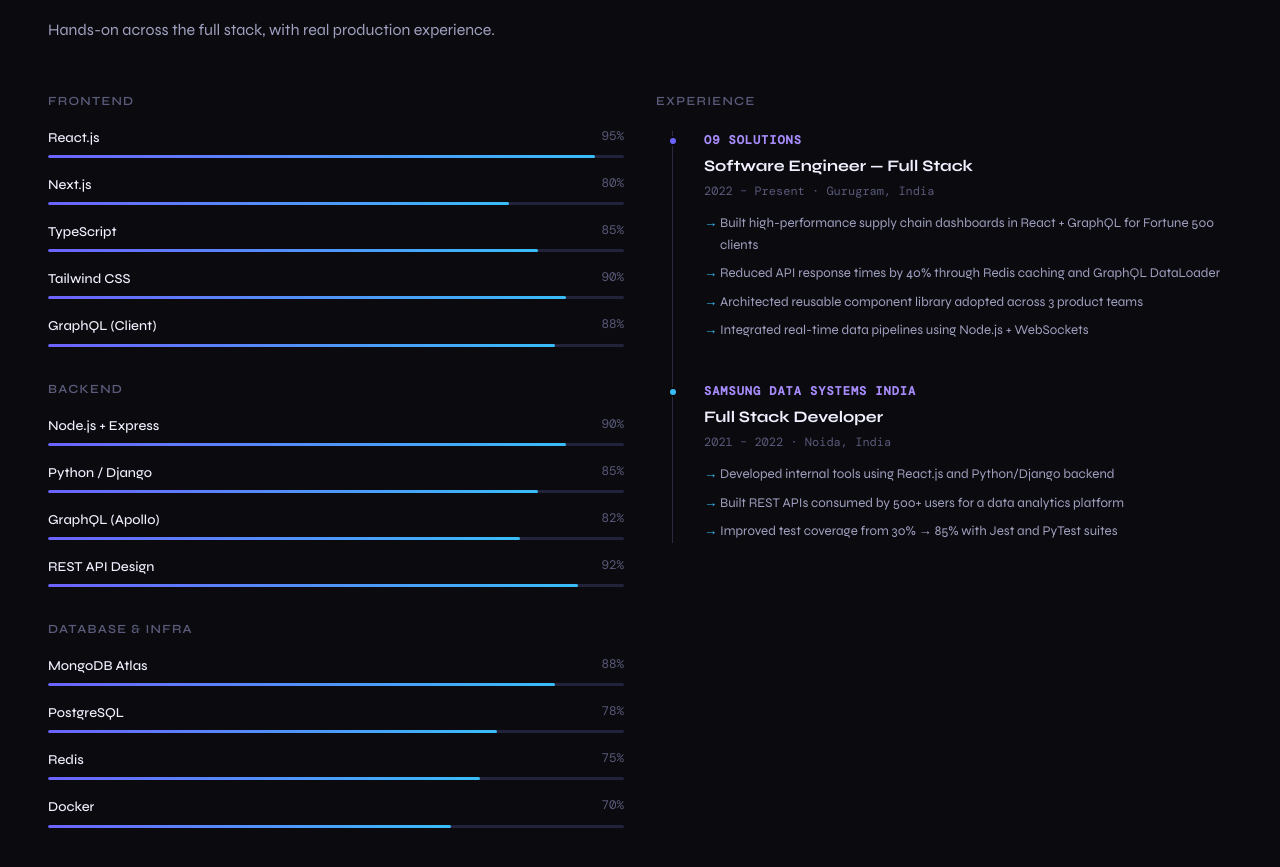
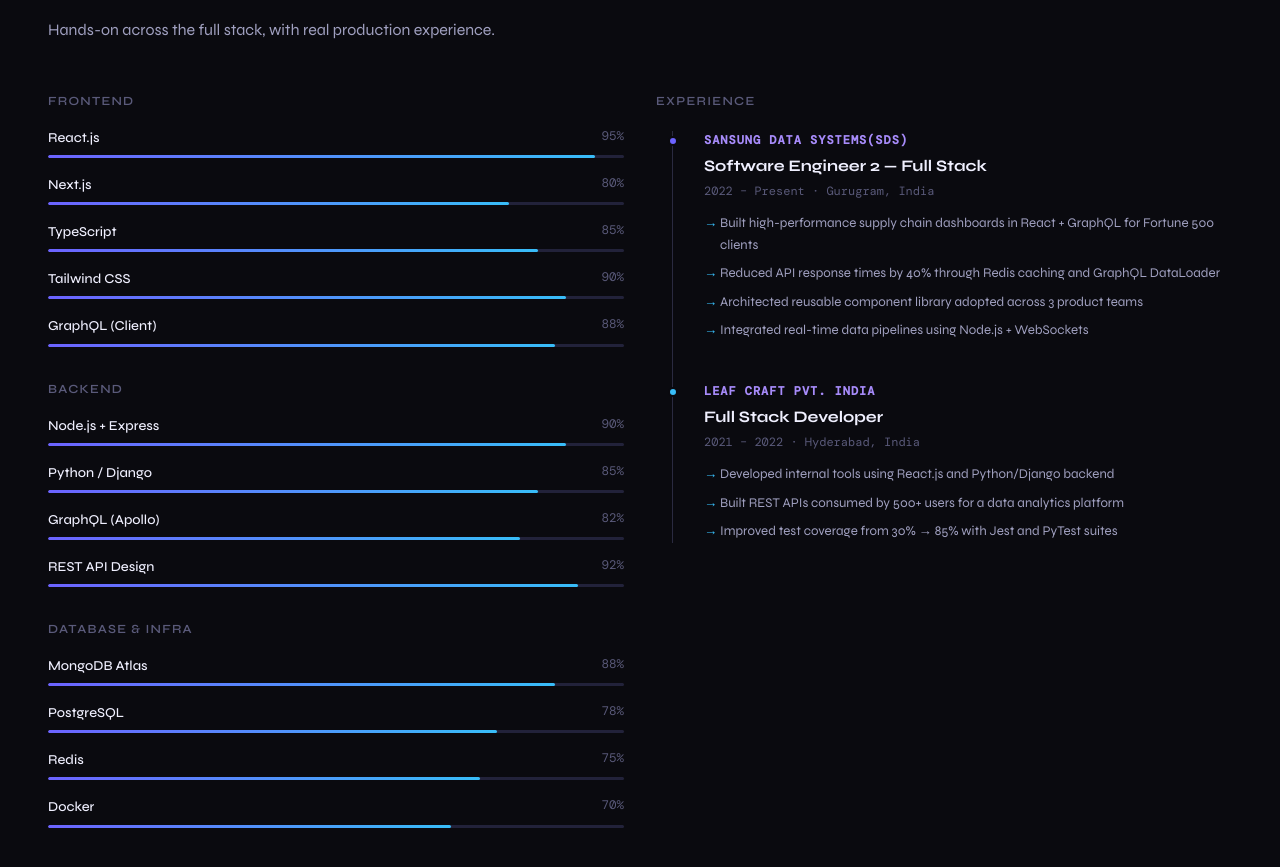
Before and after one commit to sahilsingh21/sahil-portfolio-frontend, a Next.js app: page / in a window 1280 px wide. Shown: the part 2525-3392 px from the top of the page. Built offline with nearby package versions, Linux system fonts and the light colour scheme; no server answers.

Commit message:
info added

```diff
--- a/src/components/sections/sections.tsx
+++ b/src/components/sections/sections.tsx
@@ -68,8 +68,8 @@
 
 const EXPERIENCE = [
   {
-    company: 'o9 Solutions',
-    role: 'Software Engineer — Full Stack',
+    company: 'Sansung Data Systems(SDS)',
+    role: 'Software Engineer 2 — Full Stack',
     period: '2022 – Present · Gurugram, India',
     color: 'var(--accent)',
     bullets: [
@@ -80,9 +80,9 @@
     ],
   },
   {
-    company: 'Samsung Data Systems India',
+    company: 'Leaf Craft Pvt. India',
     role: 'Full Stack Developer',
-    period: '2021 – 2022 · Noida, India',
+    period: '2021 – 2022 · Hyderabad, India',
     color: 'var(--accent3)',
     bullets: [
       'Developed internal tools using React.js and Python/Django backend',
```
